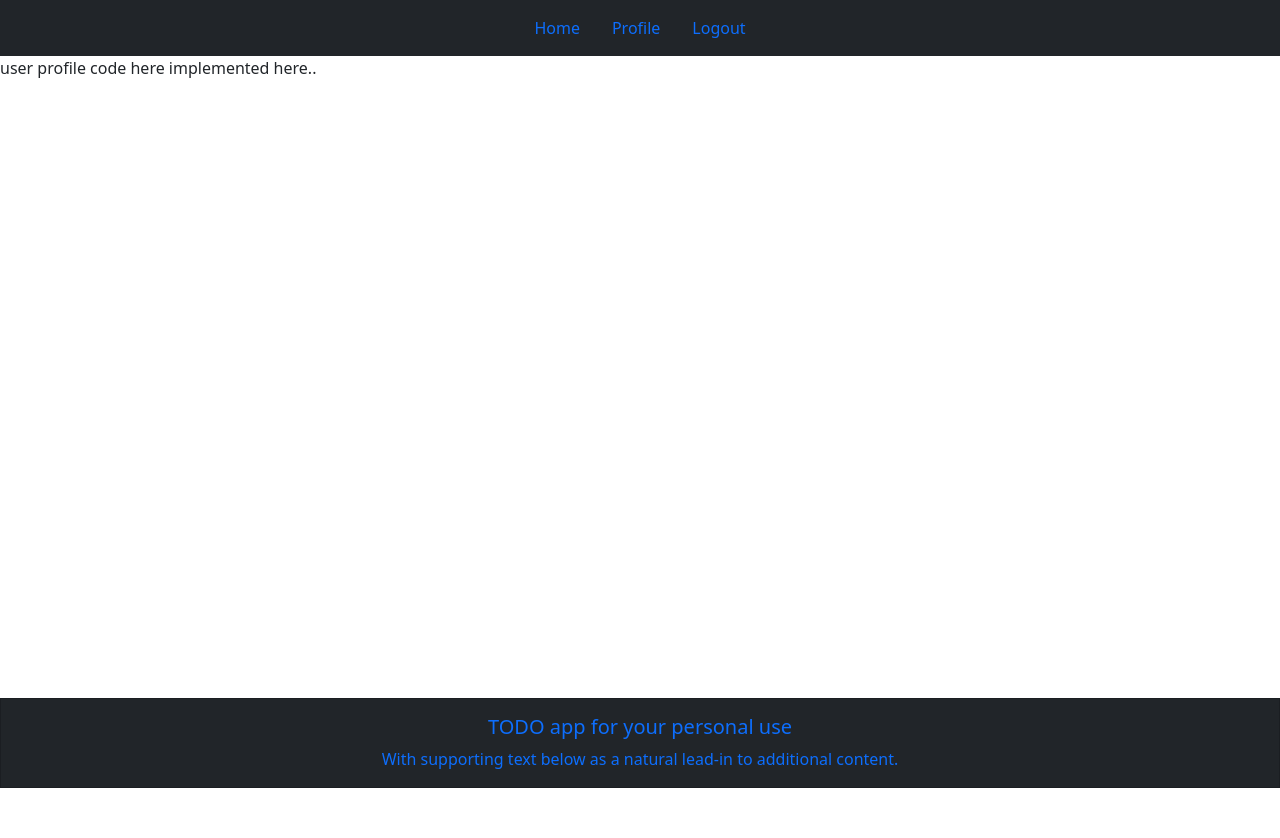
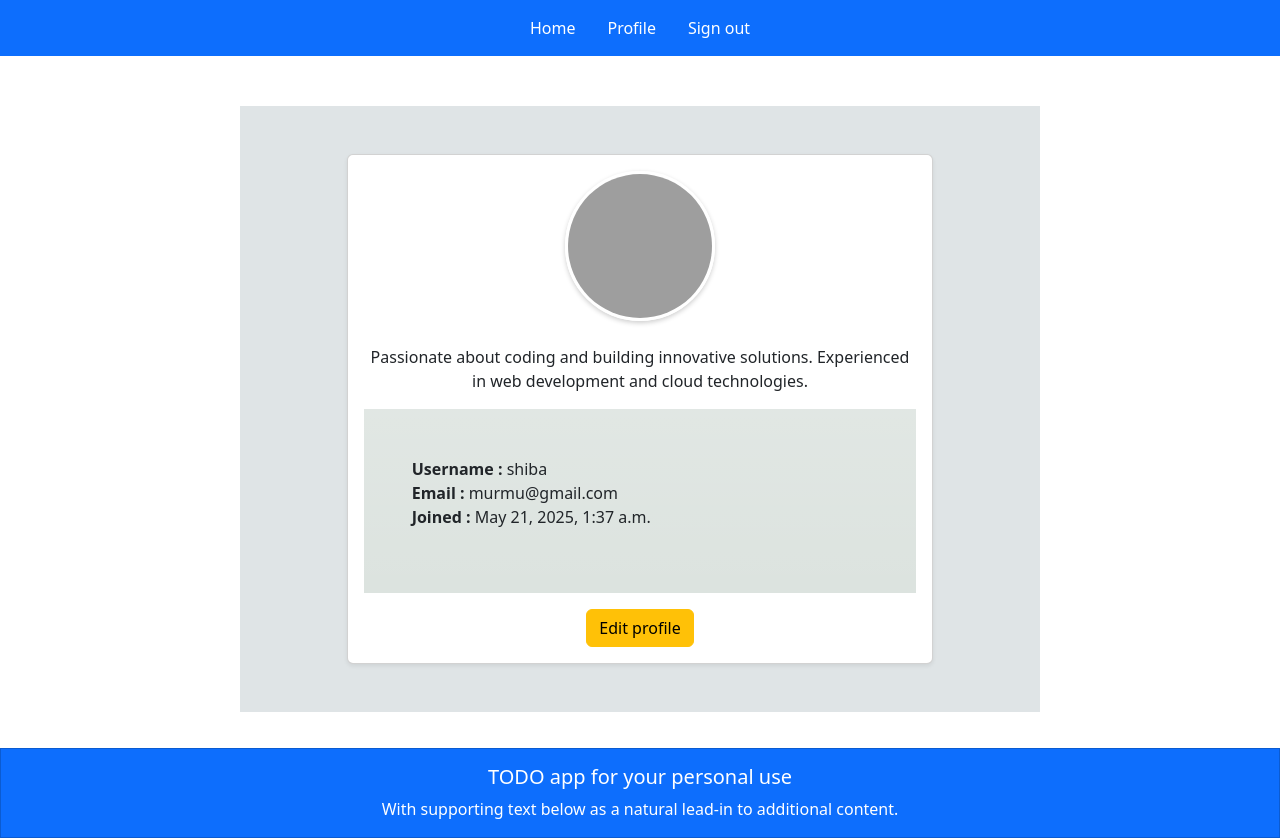
Before and after one commit to shiba-murmu/project-django, a Django app: page /profile/ in a window 1280 px wide. Before the commit the page ends 788 px from the top, so only its background shows below. Run offline with Django 5.2, Linux system fonts and the light colour scheme; a user stored in the database is signed in; grey boxes are pictures that could not be loaded.

Commit message:
other things added

```diff
--- a/myapp/templates/base.html
+++ b/myapp/templates/base.html
@@ -10,14 +10,14 @@
     />
   </head>
   <body>
-    <nav class="navbar  navbar-dark justify-content-center bg-dark">
+    <nav class="navbar justify-content-center bg-primary">
       <!-- Navbar content -->
       <ul class="nav justify-content-center">
         <li class="nav-item">
-          <a class="nav-link active" aria-current="page" href="{% url "home" %}">Home</a>
+          <a class="nav-link active text-white" aria-current="page" href="{% url "home" %}">Home</a>
         </li>
         <li class="nav-item">
-          <a class="nav-link" href="{% url 'profile' %}">Profile</a>
+          <a class="nav-link text-white" href="{% url 'profile' %}">Profile</a>
         </li>
         {% comment %} <li class="nav-item">
           <a class="nav-link" href="#">Contact</a>
@@ -25,12 +25,12 @@
         {% if user.is_authenticated %}
 
         <li class="nav-item">
-          <a class="nav-link" href="{% url "logout" %}">Logout</a>
+          <a class="nav-link text-white" href="{% url "logout" %}">Sign out</a>
         </li>
 
         {% else %}
         <li class="nav-item">
-          <a class="nav-link" href='{% url "login" %}'>Login</a>
+          <a class="nav-link text-white" href='{% url "login" %}'>Sign in</a>
         </li>
 
         {% endif %}
@@ -44,7 +44,7 @@
       {% endblock %}
     </div>
 
-    <div class="card text-primary text-center bg-dark rounded-0">
+    <div class="card text-white text-center bg-primary rounded-0">
       <div class="card-body">
         <h5 class="card-title">TODO app for your personal use</h5>
         <p class="card-text">With supporting text below as a natural lead-in to additional content.</p>
--- a/myapp/templates/login.html
+++ b/myapp/templates/login.html
@@ -15,7 +15,7 @@
         {% endfor %}
 {% endif %}
 
-<section class="vh-100" style="background-color: #9A616D;">
+<section class="vh-100" style="background-color:rgb(241, 241, 241);">
   <div class="container py-5 h-100">
     <div class="row d-flex justify-content-center align-items-center h-100">
       <div class="col col-xl-10">
@@ -32,7 +32,7 @@
                   {% csrf_token %}
                   <div class="d-flex align-items-center mb-3 pb-1">
                     {% comment %} <i class="fas fa-cubes fa-2x me-3" style="color: #ff6219;"></i> {% endcomment %}
-                    <span class="h4 md-h1 fw-bold mb-0">SIGN IN YOUR TODO APP</span>
+                    <span class="h4 md-h1 fw-bold mb-0 text-primary">SIGN IN YOUR TODO APP</span>
                   </div>
 
                   <h5 class="fw-normal mb-1 pb-3 fs-6 md-fs-5" style="letter-spacing: 1px;">Sign into your account</h5>
@@ -48,7 +48,7 @@
                   </div>
 
                   <div class="pt-1 mb-4">
-                    <button data-mdb-button-init data-mdb-ripple-init class="btn btn-dark md-btn-lg btn-block" type="submit">Sign in</button>
+                    <button data-mdb-button-init data-mdb-ripple-init class="btn btn-primary md-btn-lg btn-block" type="submit">Sign in</button>
                   </div>
 
                   <a class="fs-6 md-fs-5 text-muted " href="#!">Forgot password?</a>
--- a/myapp/templates/noteitems.html
+++ b/myapp/templates/noteitems.html
@@ -14,7 +14,7 @@
     <hr>
     <small class="text-muted">Note added : {{ item.date }}</small>
     <p class="mt-3">{{ item.note }}</p>
-    {% comment %} <a href="{% url 'home' %}" class="btn btn-secondary mt-4">Back to Notes</a> {% endcomment %}
+    <a href="{% url 'delete_note' item.id %}" class="btn btn-danger mt-4">Delete</a>
 </div>
 
 {% endblock  %}
--- a/myapp/templates/profile.html
+++ b/myapp/templates/profile.html
@@ -3,8 +3,52 @@
 {% block title %} profile {% endblock  %}
 
 {% block content %}
+<style>
+    .profile-img {
+      width: 150px;
+      height: 150px;
+      object-fit: cover;
+      border: 3px solid #fff;
+      box-shadow: 0 2px 5px rgba(0,0,0,0.2);
+    }
+    .profile-card {
+      max-width: 800px;
+      margin: 50px auto;
+    }
+    .sidebar {
+      background-color: #f8f9fa;
+      padding: 20px;
+      border-radius: 8px;
+    }
+    @media (max-width: 768px) {
+      .sidebar {
+        margin-top: 20px;
+      }
+    }
+  </style>
 <div>
-    user profile code here implemented here..
+
+    <div class="container profile-card d-flex justify-content-center p-0 p-md-5" style='background-color : #DFE4E6'>
+
+          <!-- Main Profile Section -->
+          <div class="col-md-10">
+            <div class="card shadow-sm">
+              <div class="card-body text-center">
+                <img src="https://encrypted-tbn0.gstatic.com/images?q=tbn:ANd9GcSfSL75Jg7RQA-WTm1kt5Hq9bXH5vxwQTQEqg&s" alt="Profile Picture" class="rounded-circle text-center profile-img mb-3">
+                <h2 class="card-title">{{user.first_name}} {{user.last_name}}</h2>
+                <p class="card-text">Passionate about coding and building innovative solutions. Experienced in web development and cloud technologies.</p>
+
+                <div class='bg-gradient text-start p-5' style='background-color : #DCE3DF'>
+                    <p class='m-0'><strong>Username : </strong>{{user.username}}</p>
+                    <p class='m-0'><strong>Email : </strong>{{user.email}}</p>
+                    <p><strong>Joined : </strong>{{user.date_joined}}</p>
+                </div>
+
+                <a href="{% url "editprofile" %}" class='btn btn-warning mt-3'>Edit profile</a>
+              </div>
+            </div>
+          </div>
+    </div>
 </div>
 
 
--- a/myapp/templates/signup.html
+++ b/myapp/templates/signup.html
@@ -29,7 +29,7 @@
               backdrop-filter: blur(30px);
               ">
             <div class="card-body p-5 shadow-5 text-center">
-              <h2 class="fw-bold mb-5">Sign up now !</h2>
+              <h2 class="fw-bold mb-5 text-primary">Sign up now !</h2>
               <form method='post' action="{% url "register" %}">
                 <!-- 2 column grid layout with text inputs for the first and last names -->
                  {% csrf_token %}
--- a/myapp/todoapp/urls.py
+++ b/myapp/todoapp/urls.py
@@ -7,4 +7,5 @@ urlpatterns = [
     path('', views.login, name='login'),
     path('profile/', views.profile, name='profile'),
     path('noteitems/<int:id>', views.noteitems, name='noteitems'),
+    path('delete_note/<int:id>', views.delete_note, name='delete_note'),
 ]
--- a/myapp/todoapp/views.py
+++ b/myapp/todoapp/views.py
@@ -10,8 +10,20 @@ def login(request):
 
 @login_required(login_url='/login/')
 def profile(request):
-    # profile function
-    return render(request, 'profile.html')
+    user = request.user # loggined user data
+    firstname = user.first_name
+    lastname = user.last_name
+    username = user.username
+    userEmail = user.email
+    user_joined_date = user.date_joined
+    # returning by this function profile..
+    return render(request, 'profile.html' , {
+        'firstname' : firstname,
+        'lastname' : lastname,
+        'username' : username,
+        'userEmail' : userEmail,
+        'user_joined_date' : user_joined_date
+    })
 
 
 @login_required(login_url='/login/')
@@ -19,6 +31,17 @@ def noteitems(request , id):
     # noteitems function to show single notes
     item = get_object_or_404(Note , pk=id) # this function is used to get single note item from the database
     return render(request, 'noteitems.html', {'item': item})
+
+
+
+@login_required(login_url='/login/')
+def delete_note(request , id) :
+    deleted_note = Note.objects.get(pk=id)
+    deleted_note.delete()
+    messages.success(request, 'Note deleted successfully!')
+    return redirect('home')
+
+
 
 @login_required(login_url='/login/')
 def home(request):
--- a/myapp/user/urls.py
+++ b/myapp/user/urls.py
@@ -1,9 +1,10 @@
 from django.urls import path
-from .views import register , login_view , user_logout
+from .views import register , login_view , user_logout , edit_profile
 
 
 urlpatterns = [
     path('register/', register, name='register'),
     path('login/' , login_view , name='login'),
     path('user_logout/' , user_logout , name='logout'),
+    path('editprofile/' , edit_profile , name='editprofile')
 ]
--- a/myapp/user/views.py
+++ b/myapp/user/views.py
@@ -2,8 +2,13 @@ from django.contrib.auth.models import User
 from django.shortcuts import render , redirect
 from django.contrib import messages
 from django.contrib.auth import authenticate , login , logout
+from django.contrib.auth.decorators import login_required
 import time
 # Create your views here.
+@login_required(login_url='/login/')
+def edit_profile(request) :
+    return render(request, 'editprofile.html')
+
 
 def login_view(request) :
     if request.method == 'POST':
```
Also changed, not shown: myapp/templates/editprofile.html (added, +9 -0 lines), myapp/db.sqlite3.
